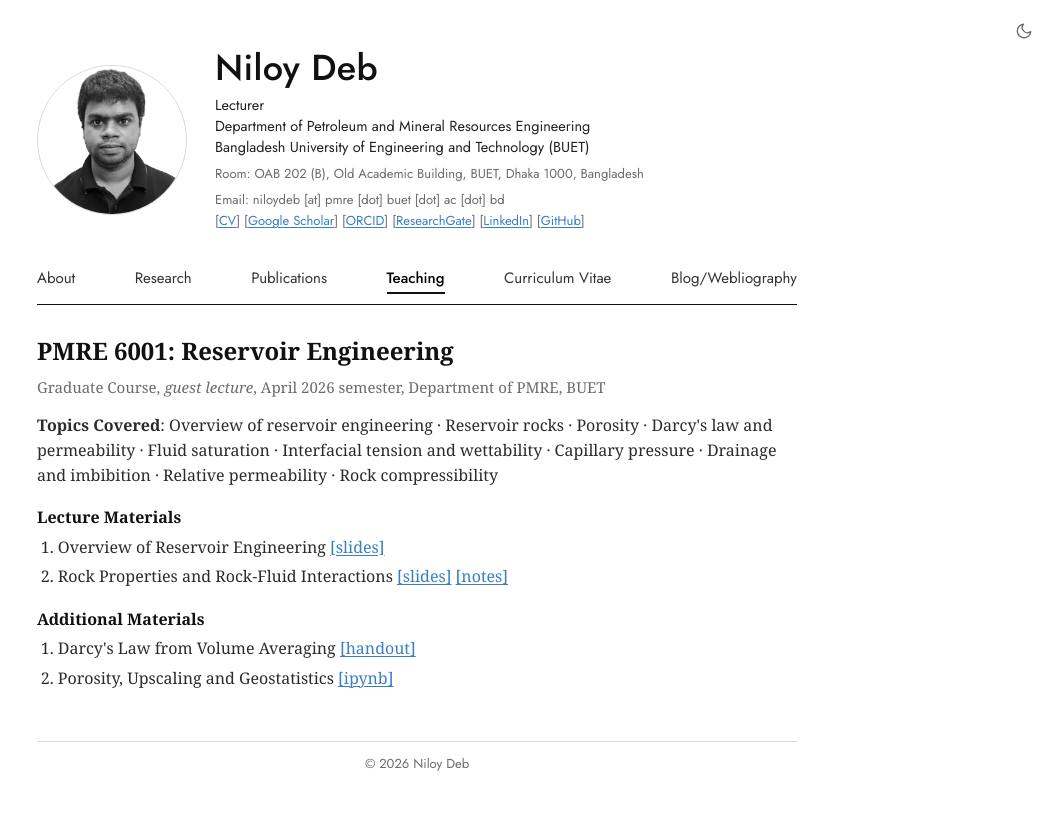
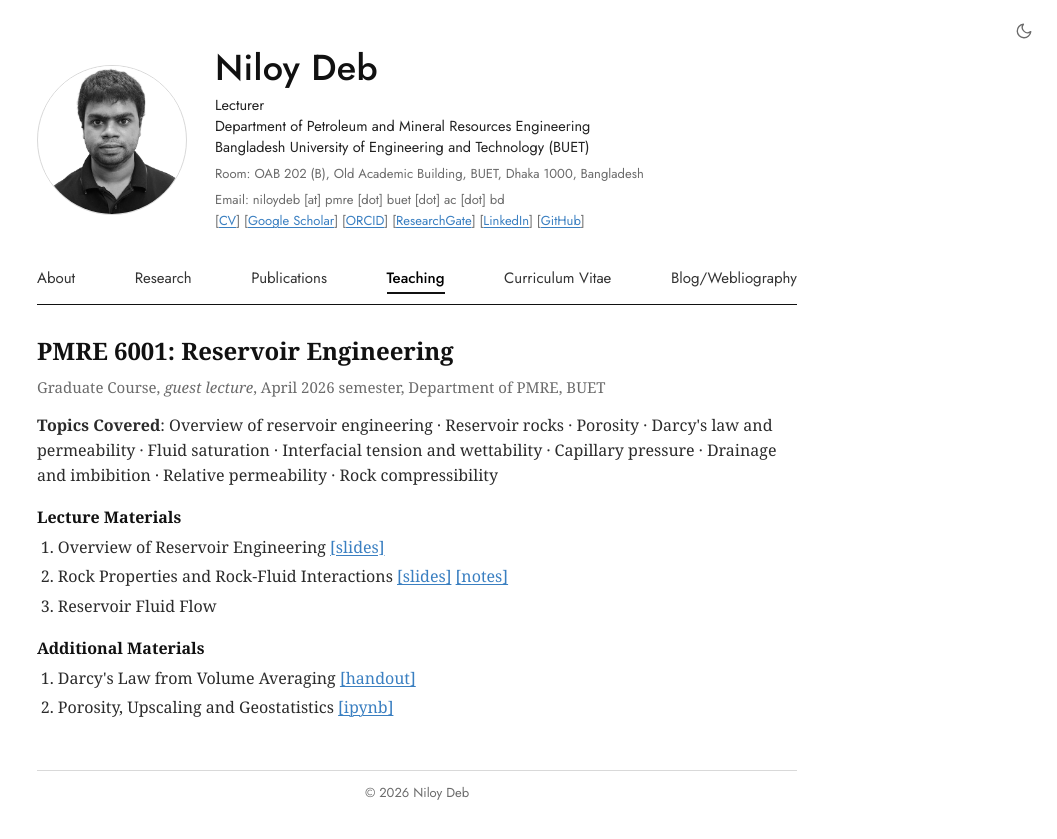
Before and after one commit to niloydebme/webpage, a Jekyll site: the page built from _teaching/PMRE6001RE.md, in a window 1280 px wide. Shown: the top 839 px of the page, without its empty margins (223-1280 px from the left). Built offline with Jekyll 4.4.1, drawn with Linux system fonts in a browser that asks for light colours; some web fonts are replaced.

Commit message:
Teaching: add PMRE 6001 reservoir fluid flow lecture

```diff
--- a/_teaching/PMRE6001RE.md
+++ b/_teaching/PMRE6001RE.md
@@ -18,6 +18,7 @@ location: "Dhaka-1000, Bangladesh"
 <ol>
   <li>Overview of Reservoir Engineering <a href="https://buetedu-my.sharepoint.com/:b:/g/personal/niloydeb_pmre_buet_ac_bd/IQDgW032xq2YQKiwOdBlyBmAAQmlOfU20IbwaYyF9zEjkmw?e=hZBbIZ" target="_blank">[slides]</a></li>
   <li>Rock Properties and Rock-Fluid Interactions <a href="https://buetedu-my.sharepoint.com/:b:/g/personal/niloydeb_pmre_buet_ac_bd/IQDnyXUr396LQ6q4XptGZGZ_AVA9fuPPjPV6959t-eOTddU?e=lmoC1C" target="_blank">[slides]</a> <a href="https://buetedu-my.sharepoint.com/:b:/g/personal/niloydeb_pmre_buet_ac_bd/IQC9zoVgZwU5TJasLR3K4BSNAcOIvfQzssNvXUBFvlMNuNg?e=2tcaof" target="_blank">[notes]</a></li>
+  <li>Reservoir Fluid Flow</li>
 </ol>
 
 <p class="course-label">Additional Materials</p>
```
